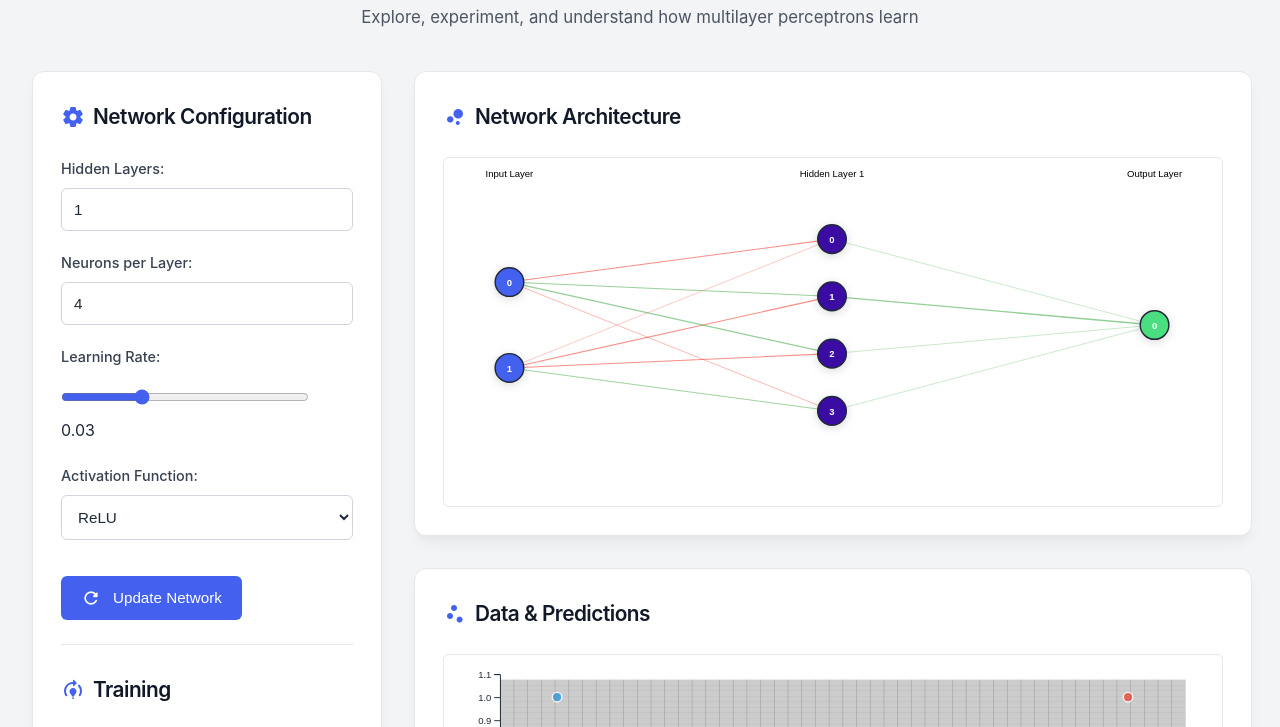
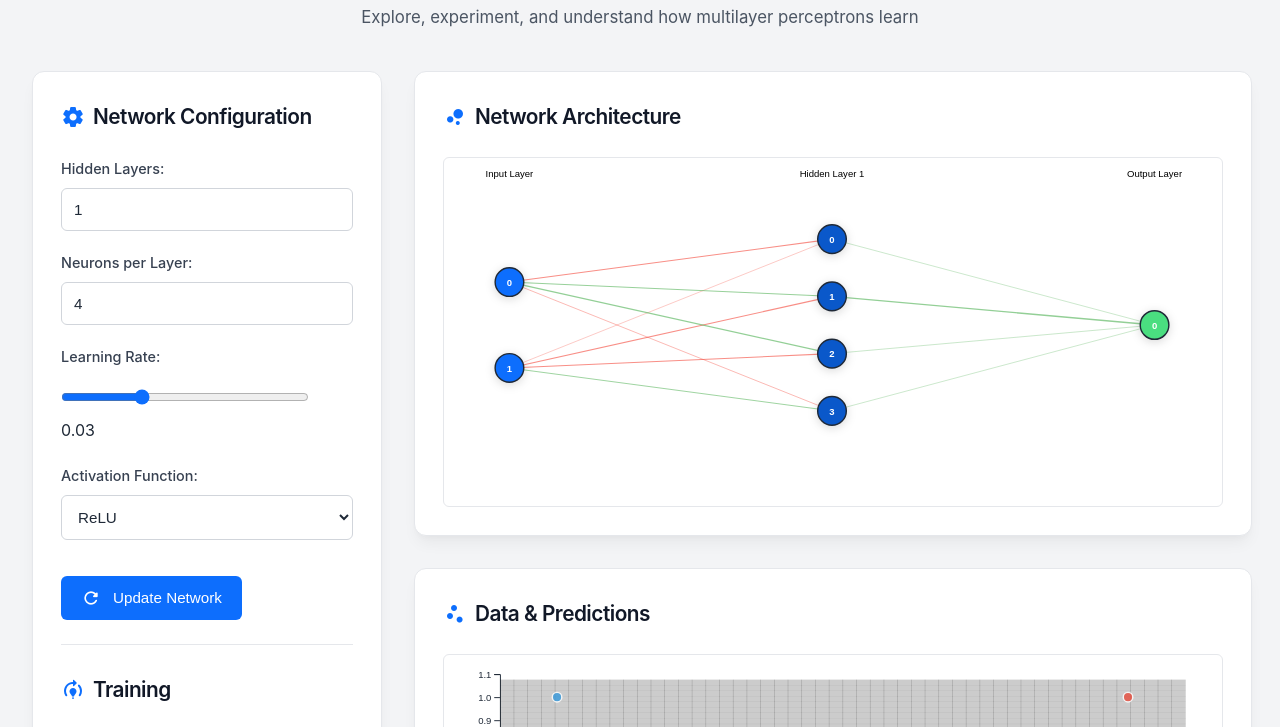
Before and after one commit to mabreyes/dlsu-lecture-slides, a website built with webpack: page src/index.html in a window 1280 px wide. Shown: the part 168-895 px from the top of the page. Built offline with nearby package versions, Linux system fonts and the light colour scheme; what @tensorflow/tfjs would draw is missing.

Commit message:
fix: Update color scheme

```diff
--- a/src/css/styles.css
+++ b/src/css/styles.css
@@ -1,9 +1,9 @@
 /* Modern, Sleek, Minimal Design - 2023 Edition */
 :root {
-  --primary-color: #4361ee;
-  --primary-light: #eef2ff;
-  --secondary-color: #3a0ca3;
-  --accent-color: #4cc9f0;
+  --primary-color: #0d6efd;
+  --primary-light: #e6f0ff;
+  --secondary-color: #0a58ca;
+  --accent-color: #6ea8fe;
   --success-color: #4ade80;
   --danger-color: #f43f5e;
   --dark-color: #111827;
@@ -250,7 +250,7 @@ input:focus,
 select:focus {
   outline: none;
   border-color: var(--primary-color);
-  box-shadow: 0 0 0 3px rgba(67, 97, 238, 0.15);
+  box-shadow: 0 0 0 3px rgba(13, 110, 253, 0.15);
 }
 
 input[type='range'] {
@@ -319,7 +319,7 @@ button:disabled {
 }
 
 .training-stats div:hover {
-  background-color: rgba(67, 97, 238, 0.15);
+  background-color: rgba(13, 110, 253, 0.15);
 }
 
 /* Visualization Containers */
```
